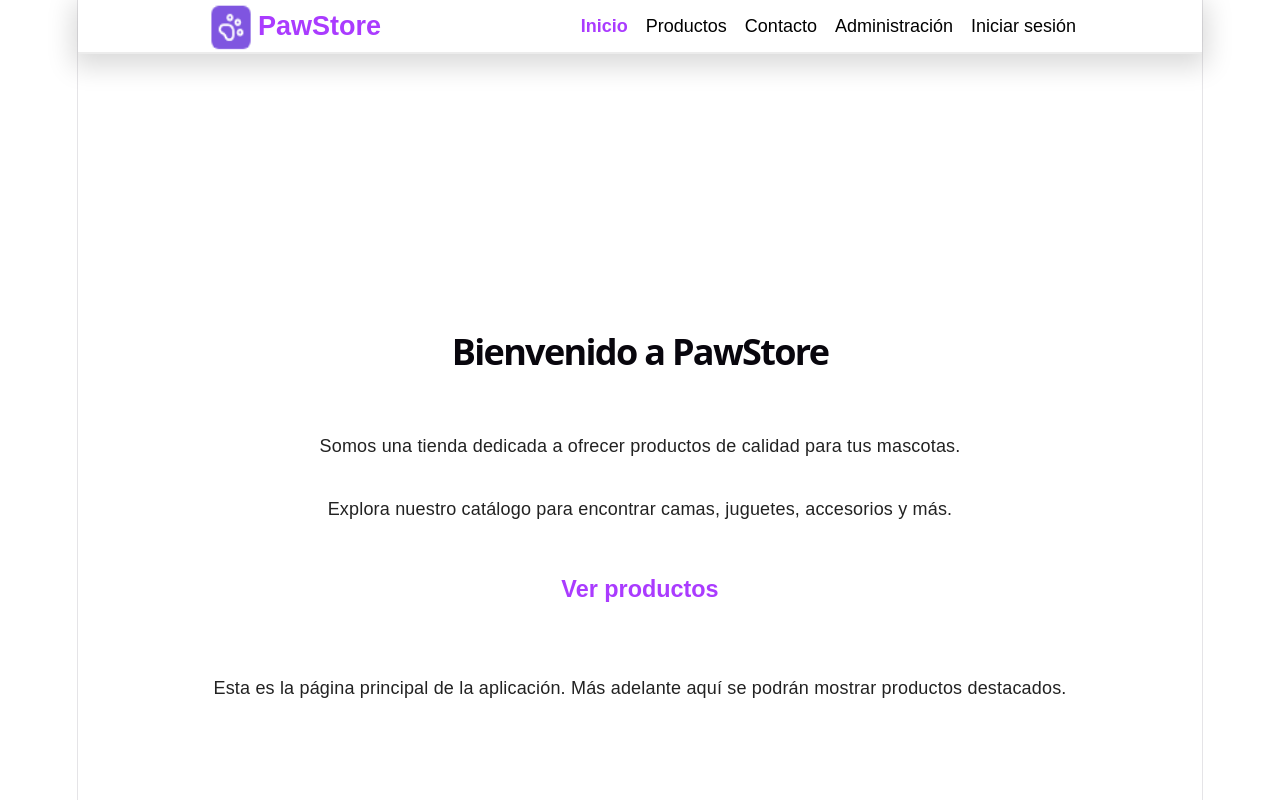
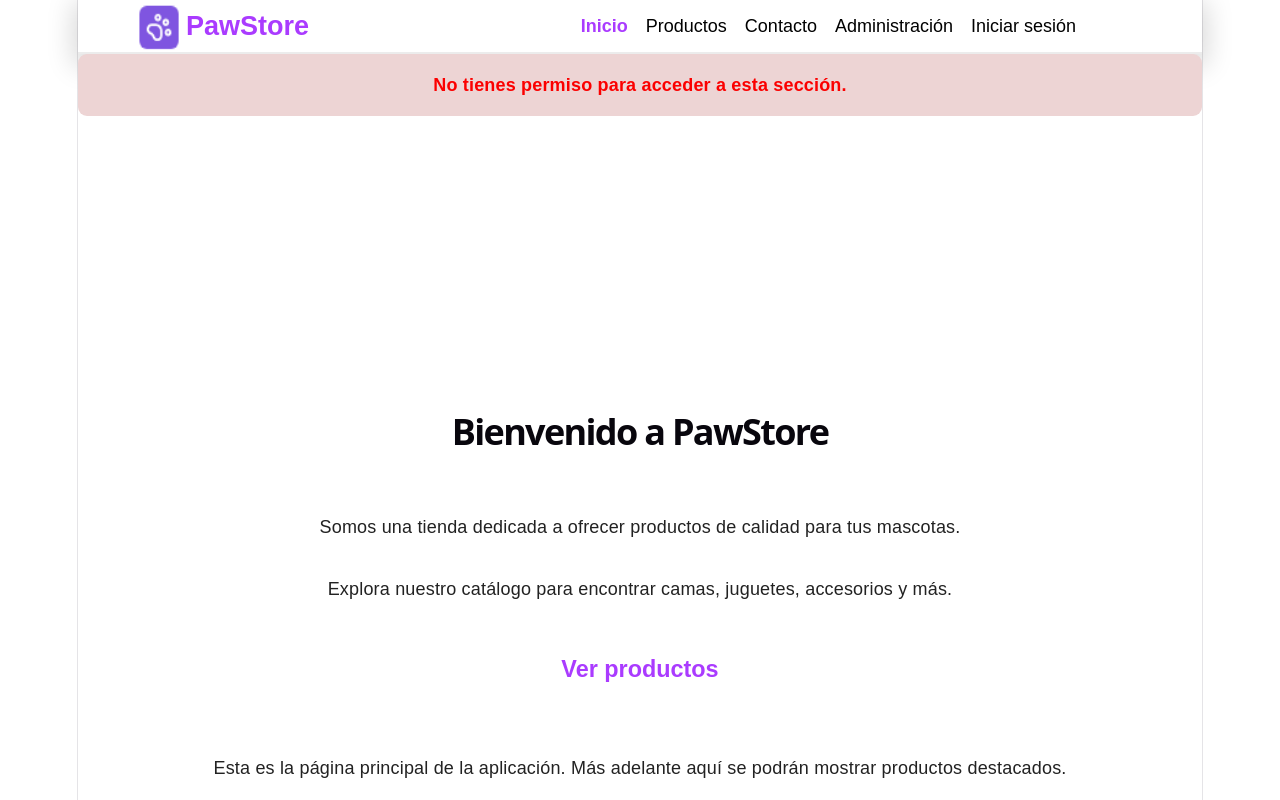
Before and after one commit to viquezdev/DUAD, a React (Vite) app in the folder FRONTEND/REACT_FRONTEND/paw-store-app/: page / in a window 1280 px wide. Both pictures are taken after a click on the button "Administración". Shown: the top 800 px of the page. Built offline with nearby package versions, Linux system fonts and the light colour scheme.

Commit message:
paw-store-app proyecto 3 correciones

```diff
--- a/FRONTEND/REACT_FRONTEND/paw-store-app/src/components/ProductForm/ProductForm.jsx
+++ b/FRONTEND/REACT_FRONTEND/paw-store-app/src/components/ProductForm/ProductForm.jsx
@@ -98,6 +98,7 @@ export const ProductForm = ({ mode = 'create', product = null, setPage }) => {
               type="text"
               placeholder="Ej. PROD-001"
               aria-required="true"
+              readOnly={mode === 'edit'}
             />
 
             <label htmlFor="nombre">
--- a/FRONTEND/REACT_FRONTEND/paw-store-app/src/components/layout/Header.css
+++ b/FRONTEND/REACT_FRONTEND/paw-store-app/src/components/layout/Header.css
@@ -13,7 +13,8 @@
   align-items: center;
   gap: 0.5rem;
   text-decoration: none;
-  margin-left: 7rem;
+  margin-left: 3rem;
+  margin-right: 2rem;
 }
 
 .nav-right {
@@ -66,4 +67,18 @@
 
 .nav-right .btnLogout {
   color: red;
+  white-space: nowrap;
 }
+
+.nav-user {
+  font-weight: bold;
+  line-height: 1rem;
+  white-space: nowrap;
+  align-items: center;
+}
+
+.user-section {
+  display: flex;
+  align-items: center;
+  gap: 1rem;
+}
--- a/FRONTEND/REACT_FRONTEND/paw-store-app/src/components/layout/Header.jsx
+++ b/FRONTEND/REACT_FRONTEND/paw-store-app/src/components/layout/Header.jsx
@@ -50,7 +50,10 @@ export const Header = ({ page, setPage }) => {
           </button>
           {user ? (
             <>
-              <button className="nav-link">Usuario: {user.username}</button>
+              <div className="user-section">
+                <span className="nav-user">
+                  Sesión iniciada como: {user.username}
+                </span>
 
                 <button
                   className="btnLogout"
@@ -61,6 +64,7 @@ export const Header = ({ page, setPage }) => {
                 >
                   Cerrar sesión
                 </button>
+              </div>
             </>
           ) : (
             <button
--- a/FRONTEND/REACT_FRONTEND/paw-store-app/src/pages/Home.css
+++ b/FRONTEND/REACT_FRONTEND/paw-store-app/src/pages/Home.css
@@ -27,3 +27,13 @@
   cursor: pointer;
   font-style: italic;
 }
+
+.errorMessage {
+  background-color: #edd4d4;
+  color: #fb0000;
+  padding: 1rem;
+  border-radius: 0.5rem;
+  margin-bottom: 1rem;
+  text-align: center;
+  font-weight: bold;
+}
--- a/FRONTEND/REACT_FRONTEND/paw-store-app/src/pages/Home.jsx
+++ b/FRONTEND/REACT_FRONTEND/paw-store-app/src/pages/Home.jsx
@@ -1,8 +1,23 @@
+import { useAuthStore } from '../store/authStore';
+import { useEffect } from 'react';
 import './Home.css';
 
 export const Home = ({ setPage }) => {
+  const authMessage = useAuthStore((state) => state.authMessage);
+  const clearMessage = useAuthStore((state) => state.clearAuthMessage);
+
+  useEffect(() => {
+    if (!authMessage) return;
+
+    const timer = setTimeout(() => {
+      clearMessage();
+    }, 3000);
+
+    return () => clearTimeout(timer);
+  }, [authMessage, clearMessage]);
   return (
     <main>
+      {authMessage && <div className="errorMessage">{authMessage}</div>}
       <div className="home-page">
         <h1>Bienvenido a PawStore</h1>
         <p>
--- a/FRONTEND/REACT_FRONTEND/paw-store-app/src/pages/Login.jsx
+++ b/FRONTEND/REACT_FRONTEND/paw-store-app/src/pages/Login.jsx
@@ -12,7 +12,6 @@ const esquemaValidacion = Yup.object({
 
 export const Login = ({ setPage }) => {
   const loginStore = useAuthStore((state) => state.login);
-  const user = useAuthStore((state) => state.user);
   const [errorMessage, setErrorMessage] = useState('');
 
   return (
@@ -30,14 +29,12 @@ export const Login = ({ setPage }) => {
             try {
               const data = await login(values.email, values.password);
               loginStore(data.user, data.access_token, data.refresh_token);
-              if (user?.is_admin) {
-                setPage('adminProducts');
-              } else {
-                setPage('products');
-              }
+              setPage(data.user.is_admin ? 'adminProducts' : 'products');
             } catch (error) {
               if (error.response?.status === 401) {
-                setErrorMessage('Correo o contraseña incorrectos.');
+                setErrorMessage(
+                  'Las credenciales proporcionadas no son válidas. Por favor verifica tu correo y contraseña.'
+                );
               } else {
                 setErrorMessage(
                   'Ocurrió un error al conectar con el servidor.'
--- a/FRONTEND/REACT_FRONTEND/paw-store-app/src/pages/ProductManagement.jsx
+++ b/FRONTEND/REACT_FRONTEND/paw-store-app/src/pages/ProductManagement.jsx
@@ -11,12 +11,14 @@ export const ProductManagement = ({ setPage }) => {
   const clearSuccessMessage = useProductStore(
     (state) => state.clearSuccessMessage
   );
+  const setAuthMessage = useAuthStore((state) => state.setAuthMessage);
 
   useEffect(() => {
     if (!user || !user.is_admin) {
+      setAuthMessage('No tienes permiso para acceder a esta sección.');
       setPage('home');
     }
-  }, [user, setPage]);
+  }, [user, setPage, setAuthMessage]);
 
   useEffect(() => {
     if (!successMessage) return;
--- a/FRONTEND/REACT_FRONTEND/paw-store-app/src/services/authService.js
+++ b/FRONTEND/REACT_FRONTEND/paw-store-app/src/services/authService.js
@@ -1,6 +1,6 @@
 import axios from 'axios';
 
-const API_URL = 'http://localhost:5000/users/login';
+const API_URL = `${import.meta.env.VITE_API_URL}/users/login`;
 
 export const login = async (email, password) => {
   const response = await axios.post(API_URL, {
--- a/FRONTEND/REACT_FRONTEND/paw-store-app/src/services/productService.js
+++ b/FRONTEND/REACT_FRONTEND/paw-store-app/src/services/productService.js
@@ -1,6 +1,6 @@
 import axios from 'axios';
 
-const API_URL = 'http://localhost:5000/products/products';
+const API_URL = `${import.meta.env.VITE_API_URL}/products/products`;
 
 export const getProducts = async () => {
   const response = await axios.get(API_URL);
--- a/FRONTEND/REACT_FRONTEND/paw-store-app/src/store/authStore.js
+++ b/FRONTEND/REACT_FRONTEND/paw-store-app/src/store/authStore.js
@@ -4,6 +4,7 @@ export const useAuthStore = create((set) => ({
   user: null,
   accessToken: null,
   refreshToken: null,
+  authMessage: '',
 
   login: (user, accessToken, refreshToken) =>
     set({
@@ -18,4 +19,14 @@ export const useAuthStore = create((set) => ({
       accessToken: null,
       refreshToken: null,
     }),
+
+  setAuthMessage: (message) =>
+    set({
+      authMessage: message,
+    }),
+
+  clearAuthMessage: () =>
+    set({
+      authMessage: '',
+    }),
 }));
```
Also changed, not shown: 1 other file (tests, documents, lock files or other folders). Lines whose indentation alone changed are shown as unchanged.
